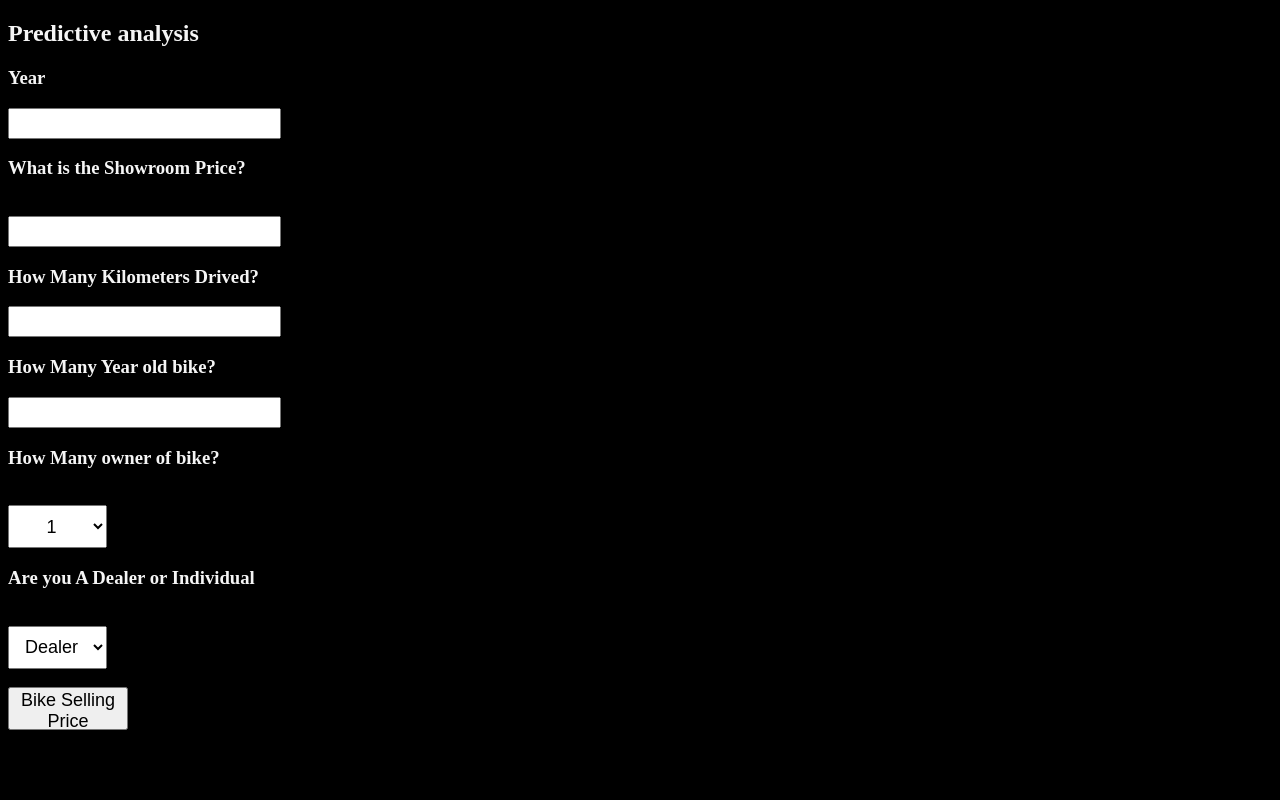
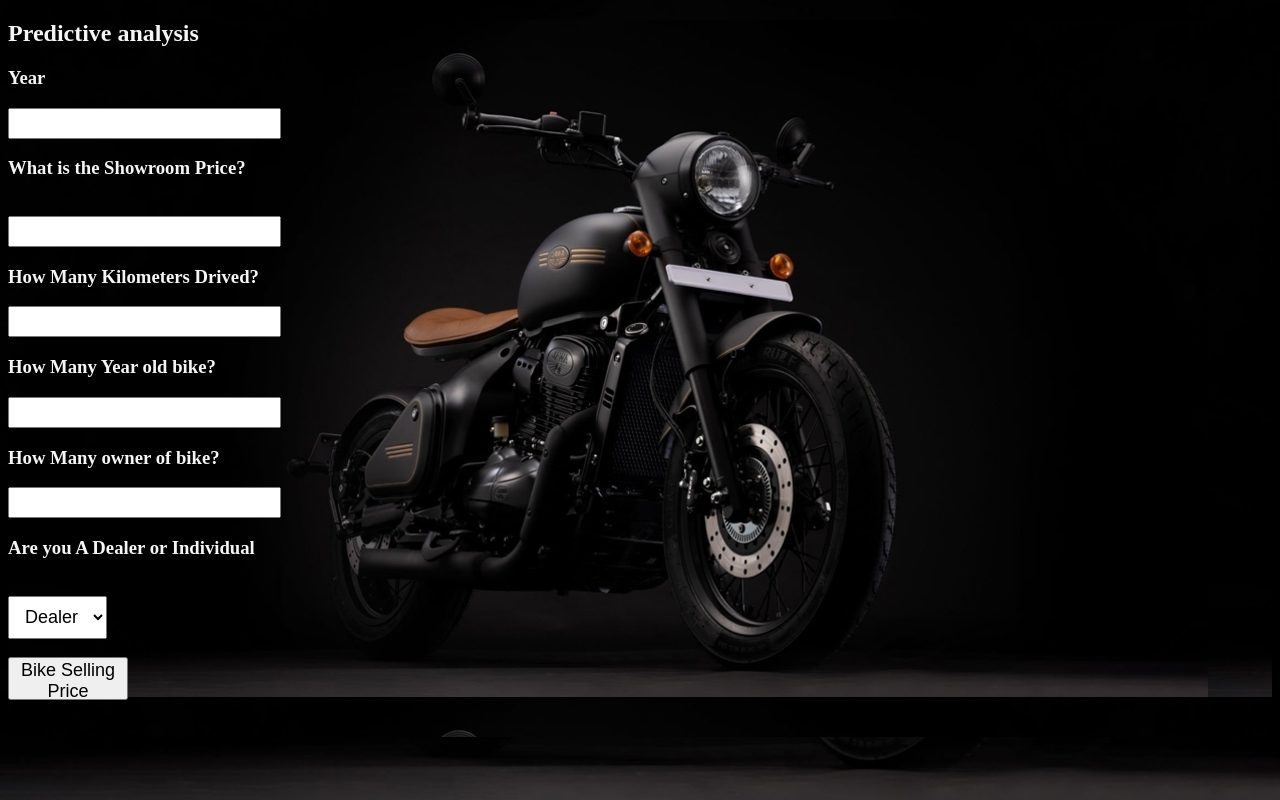
Before and after one commit to Vishal422/Bikewala, a Flask app: page / in a window 1280 px wide. Run offline with Flask 2, Linux system fonts and the light colour scheme; parts of the project's set-up code (start-up, migrations or seed data) failed here and were passed over.

Commit message:
Add files via upload

```diff
--- a/templates/index.html
+++ b/templates/index.html
@@ -8,9 +8,13 @@
     <meta name="viewport" content="width=device-width, initial-scale=1.0">
     <title>Bikewala</title>
 
-
    	<style type="text/css">
 
+		body{
+			background-image:url(Perak\ Front\ Three-Quarter.jpg);
+			background-size: cover;
+			background-attachment: fixed;
+		}
 
 		.content{
 			background:ghostwhite;
@@ -32,7 +36,7 @@
 
 </head>
 <body>
-
+    <div style="background-image: url('Perak\ Front\ three-quarter.jpg');">
 
     <div style="color:whitesmoke">
         <form action="{{ url_for('predict')}}" method="post">
@@ -41,11 +45,10 @@
             <h3>What is the Showroom Price?</h3><br><input id="second" name="Present_Price" required="required">
             <h3>How Many Kilometers Drived?</h3><input id="third" name="Km_driven" required="required">
             <h3>How Many Year old bike?</h3><input id="fourth" name="no_year" required="required">
-            <h3>How Many owner of bike?</h3><br><select name="How many owner of bike" id="resea" required="required">
-                <option value="First owner">1</option>
-                <option value="second owner">2</option>
-                <option value="third owner">3</option>
-                </select>
+            <h3>How Many owner of bike?</h3><input id="fifth" name="owner" required="required">
+
+
+            </select>
             <h3>Are you A Dealer or Individual</h3><br><select name="Seller_Type_Individual" id="resea" required="required">
                 <option value="Dealer">Dealer</option>
                 <option value="Individual">Individual</option>
@@ -62,13 +65,12 @@
             <br><br><h3>{{ prediction_text }}<h3>
     </div>
 
-        <style>
 
 
 
-
+    <style>
         body {
-        background-color : Black;
+            background-color: lightslategray;
             text-align: left;
             padding: 0px;
         }
```
